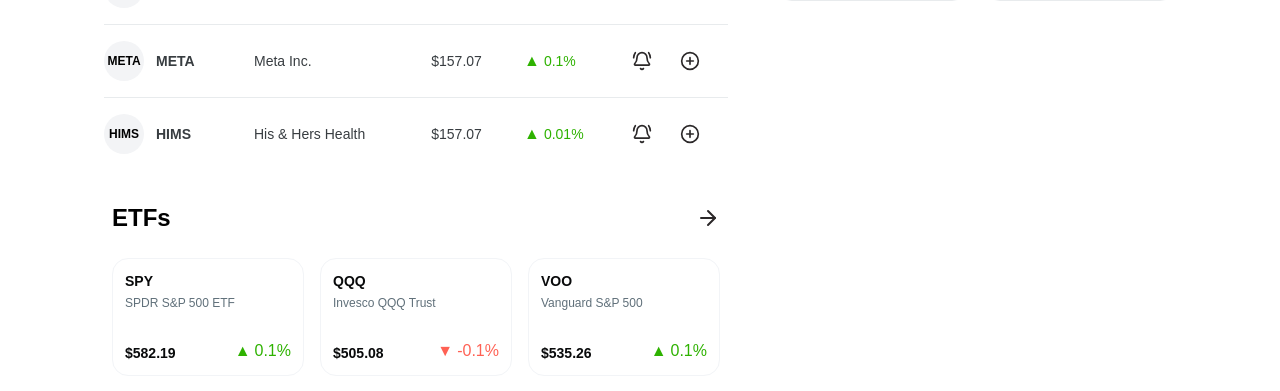
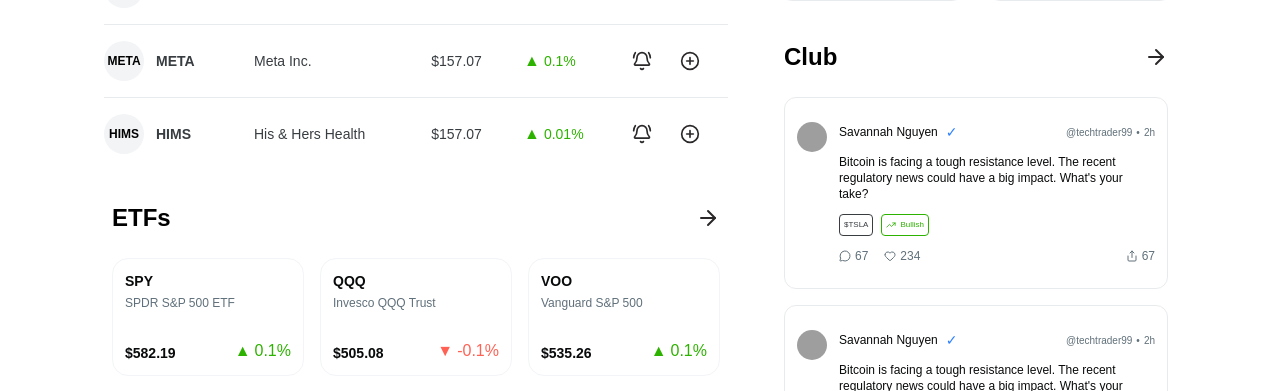
Before and after one commit to deji-ice/genmoney, a Next.js app: page / in a window 1280 px wide. Shown: the part 409-800 px from the top of the page. Built offline with nearby package versions, Linux system fonts and the light colour scheme; grey boxes are pictures that could not be loaded; a web font is replaced by a local one.

Commit message:
Add ClubSection and ClubCard components with mock data for club posts

```diff
--- a/src/app/page.tsx
+++ b/src/app/page.tsx
@@ -1,12 +1,14 @@
 import CategorySection from "@/components/category/CategorySection";
+import ClubSection from "@/components/club/ClubSection";
 import ETFsSection from "@/components/ETFs/ETFsSection";
 import IndicesSection from "@/components/indices/IndicesSection";
+import NewsSection from "@/components/news/NewsSection";
 import StocksSection from "@/components/stocks/StocksSection";
 import Image from "next/image";
 
 export default function Home() {
   return (
-    <div className="px-20 pt-10 flex  ">
+    <div className="px-20 py-10 flex  ">
       <section className="flex-3 flex flex-col">
         <StocksSection />
         <ETFsSection />
@@ -14,6 +16,8 @@
       </section>
       <section className="flex-2 flex flex-col">
         <CategorySection />
+        <ClubSection />
+        <NewsSection />
       </section>
     </div>
   );
--- /dev/null
+++ b/src/components/club/ClubCard.tsx
@@ -0,0 +1,85 @@
+import React from "react";
+import { ClubPost } from "./mockData";
+import Image from "next/image";
+import { Heart, MessageCircleIcon, Share, TrendingUp } from "lucide-react";
+
+interface ClubCardProps {
+  post: ClubPost;
+}
+
+const ClubCard = ({ post }: ClubCardProps) => {
+  return (
+    <div className="rounded-xl flex gap-3  px-[12px] py-[24px] border border-[#E8EBED] text-[#090A0B] font-family-open-sauce hover:border-gray-200 transition-colors">
+      <Image
+        src={post.user.avatar}
+        alt={post.user.name}
+        className="w-7.5 h-7.5 rounded-full"
+        width={48}
+        height={48}
+      />
+
+      <div className="flex flex-col  items-start gap-3 ">
+        <div className="flex justify-between w-full ">
+          <div className="flex items-center gap-2">
+            <span className="font-medium text-xs">{post.user.name}</span>
+            {post.user.isVerified && (
+              <span className="text-blue-500 text-sm">✓</span>
+            )}
+          </div>
+          <div className="flex items-center gap-1 text-[10px] text-[#60707A]">
+            <span>{post.user.username}</span>
+            <span>•</span>
+            <span>{post.timestamp}</span>
+          </div>
+        </div>
+
+        {/* Post Content */}
+        <div className="">
+          <p className="text-xs font-medium">{post.content}</p>
+        </div>
+
+        {/* Tags */}
+        <div className="flex gap-2">
+          {post.tags.map((tag, index) => (
+            <span
+              key={index}
+              className={`p-1  rounded-[4px] text-[8px] font-medium border ${
+                tag === "Bullish"
+                  ? "border-[#2EB200] text-[#2EB200] "
+                  : "border-[#383D41] text-[#383D41] "
+              }`}
+            >
+              {tag !== "Bullish" ? (
+                tag
+              ) : (
+                <span className="flex items-center gap-1">
+                  <TrendingUp className="h-[10px] w-[10px]" /> {tag}
+                </span>
+              )}
+            </span>
+          ))}
+        </div>
+
+        {/* Engagement Metrics */}
+        <div className="flex items-center justify-between w-full text-[#60707A]">
+          <div className="flex items-center gap-4">
+            <div className="flex items-center gap-1">
+              <MessageCircleIcon className="h-3 w-3" />
+              <span className="text-xs">{post.engagement.comments}</span>
+            </div>
+            <div className="flex items-center gap-1">
+              <Heart className="h-3 w-3" />
+              <span className="text-xs ">{post.engagement.likes}</span>
+            </div>
+          </div>
+          <div className="flex items-center gap-1">
+            <Share className="h-3 w-3" />
+            <span className="text-xs ">{post.engagement.shares}</span>
+          </div>
+        </div>
+      </div>
+    </div>
+  );
+};
+
+export default ClubCard;
--- /dev/null
+++ b/src/components/club/ClubSection.tsx
@@ -0,0 +1,20 @@
+import React from "react";
+import { clubPosts } from "./mockData";
+import ClubCard from "./ClubCard";
+import Header from "../common/Header";
+
+const ClubSection: React.FC = () => {
+  return (
+    <section className="bg-white  p-2 mt-8 ">
+      <Header title="Club" />
+
+      <div className="px-6 flex flex-col gap-4">
+        {clubPosts.map((post) => (
+          <ClubCard key={post.id} post={post} />
+        ))}
+      </div>
+    </section>
+  );
+};
+
+export default ClubSection;
--- /dev/null
+++ b/src/components/club/mockData.ts
@@ -0,0 +1,55 @@
+// Mock data for Club section
+export type ClubPost = {
+    id: string;
+    user: {
+        name: string;
+        username: string;
+        avatar: string;
+        isVerified: boolean;
+    };
+    content: string;
+    timestamp: string;
+    tags: string[];
+    engagement: {
+        comments: number;
+        likes: number;
+        shares: number;
+    };
+};
+
+export const clubPosts: ClubPost[] = [
+    {
+        id: 'post1',
+        user: {
+            name: 'Savannah Nguyen',
+            username: '@techtrader99',
+            avatar: 'https://res.cloudinary.com/dhvwthnzq/image/upload/v1757537741/genmoney/Image_3_gq7uub.png',
+            isVerified: true
+        },
+        content: 'Bitcoin is facing a tough resistance level. The recent regulatory news could have a big impact. What\'s your take?',
+        timestamp: '2h',
+        tags: ['$TSLA', 'Bullish'],
+        engagement: {
+            comments: 67,
+            likes: 234,
+            shares: 67
+        }
+    },
+    {
+        id: 'post2',
+        user: {
+            name: 'Savannah Nguyen',
+            username: '@techtrader99',
+            avatar: 'https://res.cloudinary.com/dhvwthnzq/image/upload/v1757537741/genmoney/Image_3_gq7uub.png',
+            isVerified: true
+        },
+        content: 'Bitcoin is facing a tough resistance level. The recent regulatory news could have a big impact. What\'s your take?',
+        timestamp: '2h',
+        tags: ['$TSLA', 'Bullish'],
+        engagement: {
+            comments: 67,
+            likes: 234,
+            shares: 67
+        }
+    }
+];
```
